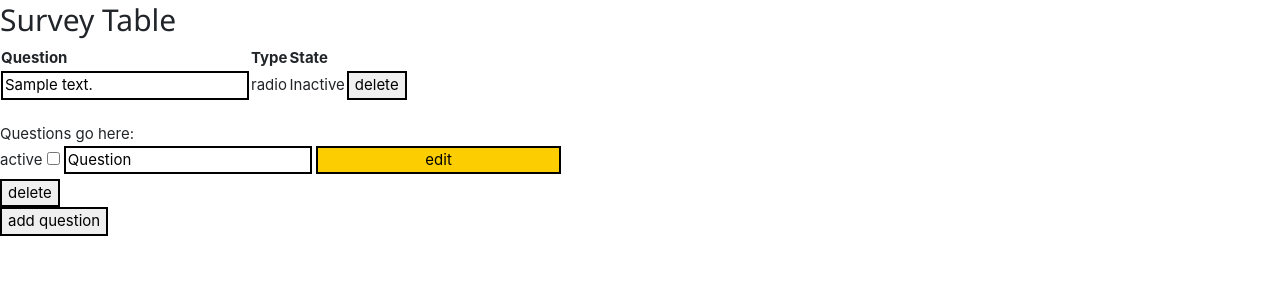
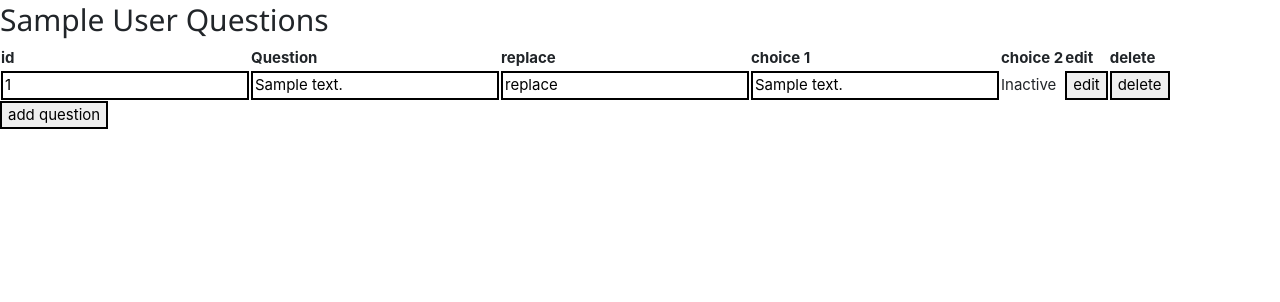
Before and after one commit to MTUHIDE/ask-meagain, a Django app: page /admin/manage_question/1/ in a window 1280 px wide. Shown: the part 256-558 px from the top of the page. Run offline with Django 3.2, Linux system fonts and the light colour scheme; tables that the repository leaves empty hold one stand-in row (values such as "Sample post"); some libraries are stand-ins or nearby versions.

Commit message:
manageQuestions page

```diff
--- a/admin_back/templates/admin_back/manageQuestions.html
+++ b/admin_back/templates/admin_back/manageQuestions.html
@@ -8,13 +8,16 @@
         <p>Survey: <span class="w3-tag">{{ survey_name }}</span></p>
     </header>
 
-<h2>Survey Table</h2>
+<h2>{{ survey_name }} Questions</h2>
  <table>
      <tr>
+         <th>id</th>
          <th>Question</th>
-         <th>Type</th>
-         <th>State</th>
-         <th></th>
+         <th>replace</th>
+         <th>choice 1</th>
+         <th>choice 2</th>
+         <th>edit</th>
+         <th>delete</th>
 
      </tr>
      <tr>
@@ -23,31 +26,24 @@
          {% for s in detail %}
                 <form method= "post">
                 {% csrf_token %}
+                    <td><input type="text" value="{{ s.id }}" name="{{ s.id }}" readonly/></td>
+                    <td><input type="text" value="{{ s.text }}" name="{{ s.text }}" /></td>
+                    <td><input type="text" value="replace" name="replace" /></td>
+                    {% for i in choices %}
+                    <td><input type="text" value="{{ i.text }}" name="{{ choices }}" readonly/></td>
+                    {% endfor %}
+                    <td>{%if s.state == 1 %} Active {% else %}Inactive{% endif %}</td>
+                    <input type="hidden" value="{{ s.id }}" name="qid"/>
+                    <input type="hidden" value="{{ s.text }}" name="qtext"/>
+                    <td><input type="submit" value= "edit" name="edit"/></td>
+                    <td><input type="submit" value= "delete" name="delete"/></td>
 
-                 <td><input type="text" value="{{ s.text }}" name="{{ s.text }}" readonly/></td>
-                 <td>{%if s.type == 1 %} radio {% else %}CheckBox{% endif %}</td>
-                 <td>{%if s.state == 1 %} Active {% else %}Inactive{% endif %}</td>
-                 <td><input type="submit" value= "delete" name="delete"/></td>
-                <input type="hidden" name = s.text>
                 </form>
+             </tr>
+       {% endfor %}
+ </table>
 
 
-             </tr>
-
-       {% endfor %}
-
- </table>
-
-<br>
-<div id="Question">Questions go here:</div>
-<label for="active1">active</label>
-<input type="checkbox" value="active" id="active1">
-<input type="text" value="Question" readonly/>
-<button onclick="window.location.href = 'http://127.0.0.1:8000/admin/create_question/1/'">edit</button>
-<form method = "post">
-        {% csrf_token %}
-    <input type="button" value="delete" onclick=""/><br/>
-</form>
 
 
 <form method = "post">
--- a/admin_back/views.py
+++ b/admin_back/views.py
@@ -76,19 +76,40 @@ def manage_survey(request):
     return render(request, 'admin_back/manage_survey.html', context)
 
 def manage_question(request, survey_id):
+    survey = Survey.objects.get(id=survey_id)
+    survey_name = survey.title
     info = Question.objects.all()
-    survey = Choice.objects.get(id=survey_id)
-    survey_name = survey.survey
+    choices = Choice.objects.all()
 
-    context = {'survey_name': survey_name,
-               'question': survey,
-               'detail': info}
+    context = {'detail': info,
+               'survey_id': survey_id,
+               'survey_name': survey_name,
+               'choices': choices}
 
     if request.method == 'POST':
         if 'add question' in request.POST:
-            return redirect('admin_back:create_question', survey_id)
+            template = loader.get_template('admin_back/create_question.html')
+            #return HttpResponse(template.render(context, request))
+            return redirect('admin_back:create_question', survey_id=survey.id)
+            #return redirect('admin_back:manage_question', survey_id=survey.id)
+        elif 'edit' in request.POST:
+            data = request.POST
+            id = data.get("qid", "0")
+            before = data.get("replace", "0")
+            holder = Question.objects.get(id=id)
+            holder.text = data.get("replace", "0")
+            after = holder.text
+            holder.save()
+            print(before)
+            print(after)
         elif 'delete' in request.POST:
-            return redirect('admin_back:create_question', survey_id)
+            data = request.POST
+            id = data.get("qid", "0")
+            holder = Question.objects.get(id=id)
+            holder.delete()
+            print(id)
+
+            return render(request, 'admin_back/manageQuestions.html', context)
 
     return render(request, 'admin_back/manageQuestions.html', context)
 
```
